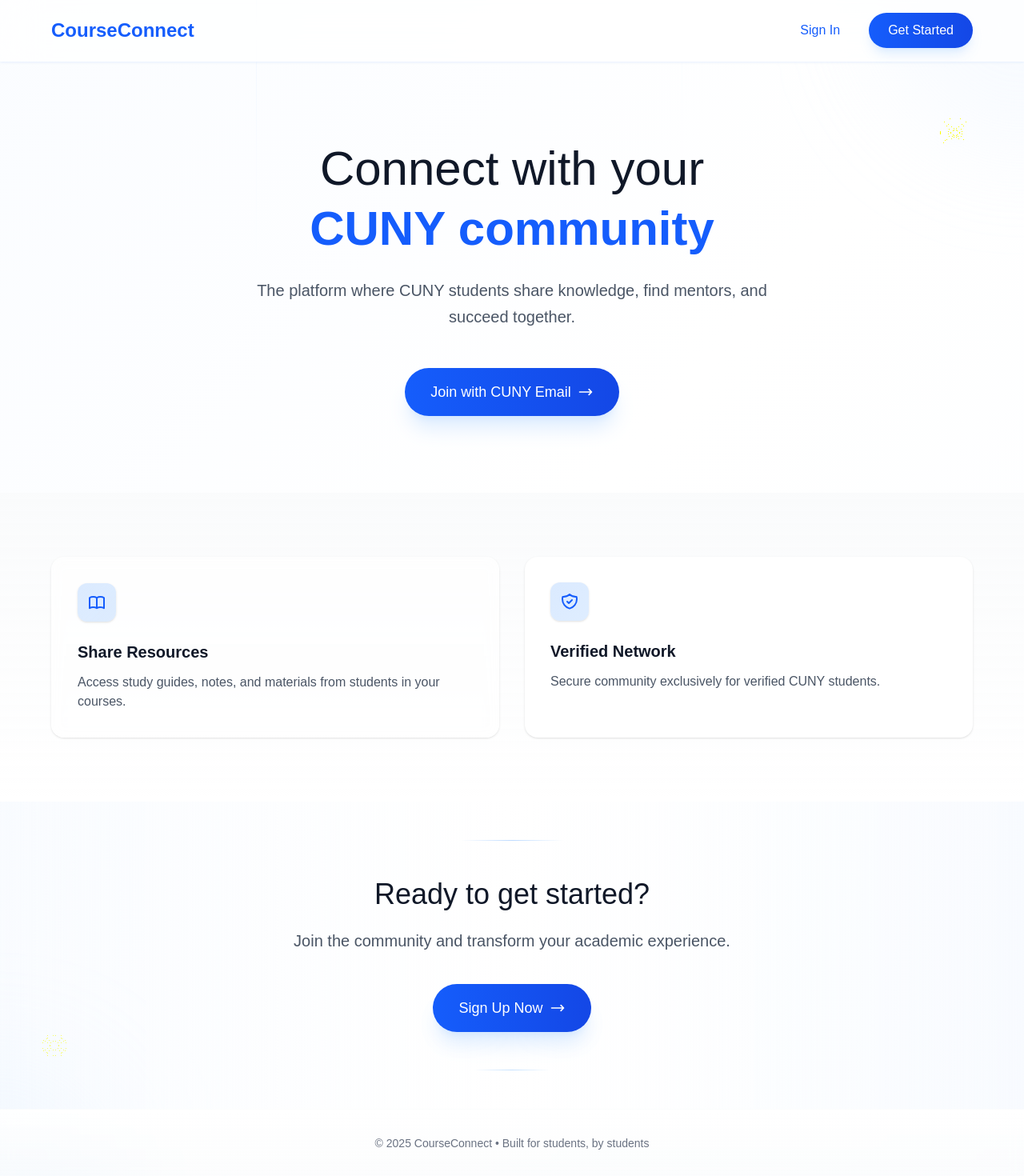
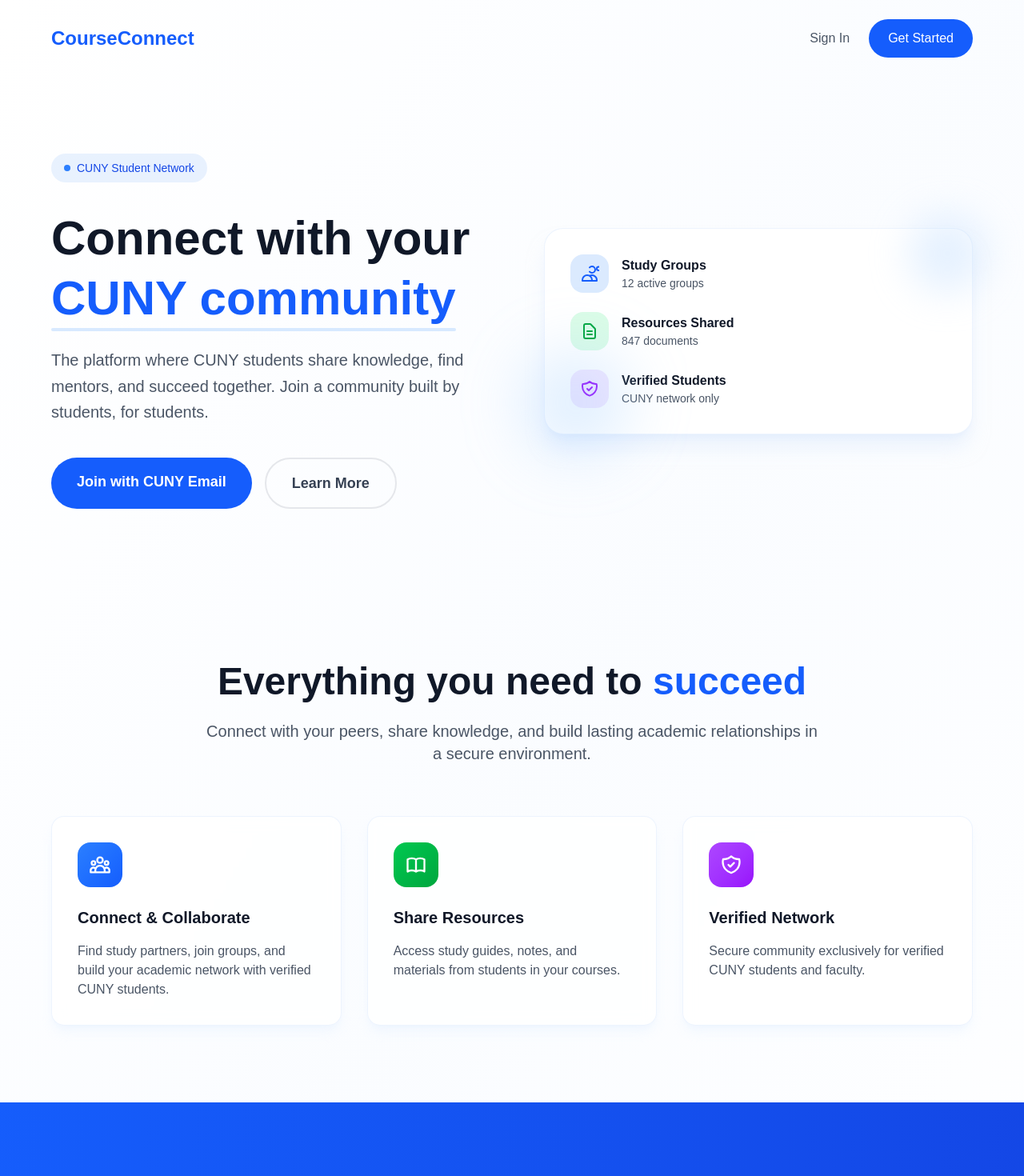
Before and after one commit to haseebmalik18/course-connect, a Next.js app: page / in a window 1280 px wide. Shown: the top 1470 px of the page at 80% size. Built offline with nearby package versions, Linux system fonts and the light colour scheme.

Commit message:
Fix TypeScript error by adding missing fields to Class interface

```diff
--- a/src/app/page.tsx
+++ b/src/app/page.tsx
@@ -2,38 +2,23 @@
 
 export default function LandingPage() {
   return (
-    <div className="bg-white min-h-screen relative overflow-hidden">
-      <div className="absolute inset-0 bg-gradient-to-br from-blue-50/30 via-white to-blue-50/20 pointer-events-none"></div>
-      <div className="absolute top-0 right-0 w-96 h-96 bg-blue-100/20 rounded-full blur-3xl -translate-y-48 translate-x-48 pointer-events-none"></div>
-      <div className="absolute bottom-0 left-0 w-80 h-80 bg-blue-200/15 rounded-full blur-3xl translate-y-40 -translate-x-40 pointer-events-none"></div>
-      <div className="absolute top-1/2 left-1/2 w-72 h-72 bg-gradient-radial from-blue-100/10 to-transparent rounded-full blur-2xl -translate-x-1/2 -translate-y-1/2 pointer-events-none"></div>
-
-      <div className="absolute top-0 left-1/4 w-px h-96 bg-gradient-to-b from-blue-200/20 via-blue-100/10 to-transparent"></div>
-      <div className="absolute top-0 right-1/3 w-px h-80 bg-gradient-to-b from-blue-100/15 via-blue-50/5 to-transparent"></div>
-
-      <div
-        className="absolute top-40 right-20 w-3 h-3 bg-blue-200/30 rounded-full blur-sm animate-pulse"
-        style={{ animationDuration: "4s" }}
-      ></div>
-      <div
-        className="absolute bottom-40 left-16 w-2 h-2 bg-blue-300/25 rounded-full blur-sm animate-pulse"
-        style={{ animationDelay: "2s", animationDuration: "5s" }}
-      ></div>
-      <nav className="sticky top-0 z-50 px-6 py-4 bg-white/70 backdrop-blur-xl border-b border-white/20 shadow-sm shadow-blue-100/50 animate-in slide-in-from-top duration-700">
+    <div className="bg-gradient-to-br from-white via-blue-50/30 to-white min-h-screen">
+      {/* Navigation */}
+      <nav className="relative z-50 px-6 py-6">
         <div className="max-w-6xl mx-auto flex justify-between items-center">
-          <h1 className="text-2xl font-semibold text-blue-600 hover:scale-105 transition-transform duration-300 cursor-pointer">
+          <h1 className="text-2xl font-bold text-blue-600">
             CourseConnect
           </h1>
-          <div className="flex gap-3">
+          <div className="flex items-center gap-6">
             <Link
               href="/auth"
-              className="px-6 py-2.5 text-blue-600 hover:bg-blue-50 hover:scale-105 active:scale-95 rounded-full transition-all duration-300 font-medium hover:shadow-sm"
+              className="text-gray-600 hover:text-blue-600 font-medium transition-colors"
             >
               Sign In
             </Link>
             <Link
               href="/auth"
-              className="px-6 py-2.5 bg-gradient-to-r from-blue-600 to-blue-700 text-white hover:from-blue-700 hover:to-blue-800 hover:scale-105 active:scale-95 rounded-full transition-all duration-300 font-medium shadow-lg shadow-blue-200/50 hover:shadow-xl hover:shadow-blue-300/60"
+              className="bg-blue-600 hover:bg-blue-700 text-white px-6 py-3 rounded-full font-medium transition-all hover:shadow-lg hover:shadow-blue-200/50"
             >
               Get Started
             </Link>
@@ -41,134 +26,174 @@
         </div>
       </nav>
 
-      <section className="relative px-6 py-24 max-w-4xl mx-auto text-center">
-        <h2 className="text-6xl font-light text-gray-900 mb-6 leading-tight animate-in fade-in slide-in-from-bottom duration-1000 delay-200">
-          Connect with your
-          <span className="block font-semibold text-blue-600 hover:text-blue-700 transition-colors duration-500">
+      {/* Hero Section */}
+      <section className="px-6 py-16 lg:py-24">
+        <div className="max-w-6xl mx-auto">
+          <div className="grid lg:grid-cols-2 gap-12 lg:gap-20 items-center">
+            <div>
+              <div className="inline-flex items-center px-4 py-2 bg-blue-100/60 rounded-full text-blue-700 text-sm font-medium mb-8">
+                <div className="w-2 h-2 bg-blue-500 rounded-full mr-2"></div>
+                CUNY Student Network
+              </div>
+              <h1 className="text-4xl lg:text-6xl font-bold text-gray-900 mb-6 leading-tight">
+                Connect with your{" "}
+                <span className="text-blue-600 relative">
                   CUNY community
+                  <div className="absolute -bottom-2 left-0 w-full h-1 bg-blue-200/60 rounded-full"></div>
                 </span>
-        </h2>
-        <p className="text-xl text-gray-600 mb-12 max-w-2xl mx-auto leading-relaxed animate-in fade-in slide-in-from-bottom duration-1000 delay-500">
-          The platform where CUNY students share knowledge, find mentors, and
-          succeed together.
+              </h1>
+              <p className="text-xl text-gray-600 mb-10 leading-relaxed">
+                The platform where CUNY students share knowledge, find mentors, and succeed together. Join a community built by students, for students.
               </p>
-        <div className="animate-in fade-in slide-in-from-bottom duration-1000 delay-700">
+              <div className="flex flex-col sm:flex-row gap-4">
                 <Link
                   href="/auth"
-            className="group inline-flex items-center px-8 py-4 bg-gradient-to-r from-blue-600 to-blue-700 text-white rounded-full text-lg font-medium hover:from-blue-700 hover:to-blue-800 hover:scale-105 active:scale-95 transition-all duration-300 shadow-xl shadow-blue-200/50 hover:shadow-2xl hover:shadow-blue-300/60"
+                  className="bg-blue-600 hover:bg-blue-700 text-white px-8 py-4 rounded-full text-lg font-semibold transition-all hover:shadow-lg hover:shadow-blue-200/50 hover:-translate-y-0.5"
                 >
                   Join with CUNY Email
-            <svg
-              className="ml-2 w-5 h-5 group-hover:translate-x-1 transition-transform duration-300"
-              fill="none"
-              stroke="currentColor"
-              viewBox="0 0 24 24"
+                </Link>
+                <Link
+                  href="/auth"
+                  className="border-2 border-gray-200 hover:border-blue-300 text-gray-700 hover:text-blue-600 px-8 py-4 rounded-full text-lg font-semibold transition-all hover:bg-blue-50/50"
                 >
-              <path
-                strokeLinecap="round"
-                strokeLinejoin="round"
-                strokeWidth={2}
-                d="M17 8l4 4m0 0l-4 4m4-4H3"
-              />
+                  Learn More
+                </Link>
+              </div>
+            </div>
+
+            <div className="relative">
+              <div className="bg-white rounded-3xl shadow-xl shadow-blue-100/50 p-8 border border-blue-100/50">
+                <div className="space-y-6">
+                  <div className="flex items-center gap-4">
+                    <div className="w-12 h-12 bg-blue-100 rounded-2xl flex items-center justify-center">
+                      <svg className="w-6 h-6 text-blue-600" fill="none" stroke="currentColor" viewBox="0 0 24 24">
+                        <path strokeLinecap="round" strokeLinejoin="round" strokeWidth={2} d="M12 4.354a4 4 0 110 5.292M15 21H3v-1a6 6 0 0112 0v1zm0 0h6v-1a6 6 0 00-9-5.197m13.5-9a2.25 2.25 0 11-4.5 0 2.25 2.25 0 014.5 0z" />
                       </svg>
-          </Link>
+                    </div>
+                    <div>
+                      <h3 className="font-semibold text-gray-900">Study Groups</h3>
+                      <p className="text-gray-600 text-sm">12 active groups</p>
+                    </div>
+                  </div>
+
+                  <div className="flex items-center gap-4">
+                    <div className="w-12 h-12 bg-green-100 rounded-2xl flex items-center justify-center">
+                      <svg className="w-6 h-6 text-green-600" fill="none" stroke="currentColor" viewBox="0 0 24 24">
+                        <path strokeLinecap="round" strokeLinejoin="round" strokeWidth={2} d="M9 12h6m-6 4h6m2 5H7a2 2 0 01-2-2V5a2 2 0 012-2h5.586a1 1 0 01.707.293l5.414 5.414a1 1 0 01.293.707V19a2 2 0 01-2 2z" />
+                      </svg>
+                    </div>
+                    <div>
+                      <h3 className="font-semibold text-gray-900">Resources Shared</h3>
+                      <p className="text-gray-600 text-sm">847 documents</p>
+                    </div>
+                  </div>
+
+                  <div className="flex items-center gap-4">
+                    <div className="w-12 h-12 bg-purple-100 rounded-2xl flex items-center justify-center">
+                      <svg className="w-6 h-6 text-purple-600" fill="none" stroke="currentColor" viewBox="0 0 24 24">
+                        <path strokeLinecap="round" strokeLinejoin="round" strokeWidth={2} d="M9 12l2 2 4-4m5.618-4.016A11.955 11.955 0 0112 2.944a11.955 11.955 0 01-8.618 3.04A12.02 12.02 0 003 9c0 5.591 3.824 10.29 9 11.622 5.176-1.332 9-6.031 9-11.622 0-1.042-.133-2.052-.382-3.016z" />
+                      </svg>
+                    </div>
+                    <div>
+                      <h3 className="font-semibold text-gray-900">Verified Students</h3>
+                      <p className="text-gray-600 text-sm">CUNY network only</p>
+                    </div>
+                  </div>
+                </div>
+              </div>
+
+              <div className="absolute -top-4 -right-4 w-24 h-24 bg-blue-200/40 rounded-full blur-xl"></div>
+              <div className="absolute -bottom-6 -left-6 w-32 h-32 bg-blue-300/30 rounded-full blur-2xl"></div>
+            </div>
+          </div>
         </div>
       </section>
 
-      <section className="relative px-6 py-20 bg-gradient-to-b from-gray-50/80 to-white/90 backdrop-blur-sm">
+      {/* Features Section */}
+      <section className="px-6 py-16 lg:py-24">
         <div className="max-w-6xl mx-auto">
-          <div className="grid md:grid-cols-2 gap-8">
-            <div className="group bg-white/70 backdrop-blur-sm p-8 rounded-2xl shadow-sm border border-white/20 hover:shadow-2xl hover:shadow-blue-100/20 hover:-translate-y-2 hover:bg-white/90 transition-all duration-500 cursor-pointer animate-in fade-in slide-in-from-bottom duration-1000 delay-300">
-              <div className="w-12 h-12 bg-gradient-to-br from-blue-100 to-blue-200/50 rounded-xl flex items-center justify-center mb-6 group-hover:from-blue-200 group-hover:to-blue-300/60 group-hover:scale-110 transition-all duration-300 shadow-sm group-hover:shadow-md">
-                <svg
-                  className="w-6 h-6 text-blue-600 group-hover:text-blue-700 transition-colors duration-300"
-                  fill="none"
-                  stroke="currentColor"
-                  viewBox="0 0 24 24"
-                >
-                  <path
-                    strokeLinecap="round"
-                    strokeLinejoin="round"
-                    strokeWidth={2}
-                    d="M12 6.253v13m0-13C10.832 5.477 9.246 5 7.5 5S4.168 5.477 3 6.253v13C4.168 18.477 5.754 18 7.5 18s3.332.477 4.5 1.253m0-13C13.168 5.477 14.754 5 16.5 5c1.746 0 3.332.477 4.5 1.253v13C20.168 18.477 18.582 18 16.5 18c-1.746 0-3.332.477-4.5 1.253"
-                  />
-                </svg>
-              </div>
-              <h3 className="text-xl font-semibold text-gray-900 mb-3 group-hover:text-blue-600 transition-colors duration-300">
-                Share Resources
-              </h3>
-              <p className="text-gray-600 group-hover:text-gray-700 transition-colors duration-300">
-                Access study guides, notes, and materials from students in your
-                courses.
+          <div className="text-center mb-16">
+            <h2 className="text-3xl lg:text-5xl font-bold text-gray-900 mb-6">
+              Everything you need to <span className="text-blue-600">succeed</span>
+            </h2>
+            <p className="text-xl text-gray-600 max-w-3xl mx-auto">
+              Connect with your peers, share knowledge, and build lasting academic relationships in a secure environment.
             </p>
           </div>
 
-
-            <div className="group bg-white p-8 rounded-2xl shadow-sm hover:shadow-xl hover:-translate-y-2 transition-all duration-500 cursor-pointer animate-in fade-in slide-in-from-bottom duration-1000 delay-700">
-              <div className="w-12 h-12 bg-gradient-to-br from-blue-100 to-blue-200/50 rounded-xl flex items-center justify-center mb-6 group-hover:from-blue-200 group-hover:to-blue-300/60 group-hover:scale-110 transition-all duration-300 shadow-sm group-hover:shadow-md">
-                <svg
-                  className="w-6 h-6 text-blue-600 group-hover:text-blue-700 transition-colors duration-300"
-                  fill="none"
-                  stroke="currentColor"
-                  viewBox="0 0 24 24"
-                >
-                  <path
-                    strokeLinecap="round"
-                    strokeLinejoin="round"
-                    strokeWidth={2}
-                    d="M9 12l2 2 4-4m5.618-4.016A11.955 11.955 0 0112 2.944a11.955 11.955 0 01-8.618 3.04A12.02 12.02 0 003 9c0 5.591 3.824 10.29 9 11.622 5.176-1.332 9-6.031 9-11.622 0-1.042-.133-2.052-.382-3.016z"
-                  />
+          <div className="grid md:grid-cols-2 lg:grid-cols-3 gap-8">
+            <div className="bg-white/80 backdrop-blur-sm p-8 rounded-2xl shadow-lg shadow-blue-100/30 border border-blue-100/50 hover:shadow-xl hover:shadow-blue-200/40 transition-all hover:-translate-y-1">
+              <div className="w-14 h-14 bg-gradient-to-br from-blue-500 to-blue-600 rounded-2xl flex items-center justify-center mb-6">
+                <svg className="w-7 h-7 text-white" fill="none" stroke="currentColor" viewBox="0 0 24 24">
+                  <path strokeLinecap="round" strokeLinejoin="round" strokeWidth={2} d="M17 20h5v-2a3 3 0 00-5.356-1.857M17 20H7m10 0v-2c0-.656-.126-1.283-.356-1.857M7 20H2v-2a3 3 0 015.356-1.857M7 20v-2c0-.656.126-1.283.356-1.857m0 0a5.002 5.002 0 019.288 0M15 7a3 3 0 11-6 0 3 3 0 016 0zm6 3a2 2 0 11-4 0 2 2 0 014 0zM7 10a2 2 0 11-4 0 2 2 0 014 0z" />
                 </svg>
               </div>
-              <h3 className="text-xl font-semibold text-gray-900 mb-3 group-hover:text-blue-600 transition-colors duration-300">
-                Verified Network
-              </h3>
-              <p className="text-gray-600 group-hover:text-gray-700 transition-colors duration-300">
-                Secure community exclusively for verified CUNY students.
+              <h3 className="text-xl font-bold text-gray-900 mb-4">Connect & Collaborate</h3>
+              <p className="text-gray-600">
+                Find study partners, join groups, and build your academic network with verified CUNY students.
+              </p>
+            </div>
+
+            <div className="bg-white/80 backdrop-blur-sm p-8 rounded-2xl shadow-lg shadow-blue-100/30 border border-blue-100/50 hover:shadow-xl hover:shadow-blue-200/40 transition-all hover:-translate-y-1">
+              <div className="w-14 h-14 bg-gradient-to-br from-green-500 to-green-600 rounded-2xl flex items-center justify-center mb-6">
+                <svg className="w-7 h-7 text-white" fill="none" stroke="currentColor" viewBox="0 0 24 24">
+                  <path strokeLinecap="round" strokeLinejoin="round" strokeWidth={2} d="M12 6.253v13m0-13C10.832 5.477 9.246 5 7.5 5S4.168 5.477 3 6.253v13C4.168 18.477 5.754 18 7.5 18s3.332.477 4.5 1.253m0-13C13.168 5.477 14.754 5 16.5 5c1.746 0 3.332.477 4.5 1.253v13C20.168 18.477 18.582 18 16.5 18c-1.746 0-3.332.477-4.5 1.253" />
+                </svg>
+              </div>
+              <h3 className="text-xl font-bold text-gray-900 mb-4">Share Resources</h3>
+              <p className="text-gray-600">
+                Access study guides, notes, and materials from students in your courses.
+              </p>
+            </div>
+
+            <div className="bg-white/80 backdrop-blur-sm p-8 rounded-2xl shadow-lg shadow-blue-100/30 border border-blue-100/50 hover:shadow-xl hover:shadow-blue-200/40 transition-all hover:-translate-y-1 md:col-span-2 lg:col-span-1">
+              <div className="w-14 h-14 bg-gradient-to-br from-purple-500 to-purple-600 rounded-2xl flex items-center justify-center mb-6">
+                <svg className="w-7 h-7 text-white" fill="none" stroke="currentColor" viewBox="0 0 24 24">
+                  <path strokeLinecap="round" strokeLinejoin="round" strokeWidth={2} d="M9 12l2 2 4-4m5.618-4.016A11.955 11.955 0 0112 2.944a11.955 11.955 0 01-8.618 3.04A12.02 12.02 0 003 9c0 5.591 3.824 10.29 9 11.622 5.176-1.332 9-6.031 9-11.622 0-1.042-.133-2.052-.382-3.016z" />
+                </svg>
+              </div>
+              <h3 className="text-xl font-bold text-gray-900 mb-4">Verified Network</h3>
+              <p className="text-gray-600">
+                Secure community exclusively for verified CUNY students and faculty.
               </p>
             </div>
           </div>
         </div>
       </section>
 
-      <section className="relative px-6 py-24 bg-gradient-to-r from-blue-50/30 via-white to-blue-50/30">
-        <div className="absolute top-12 left-1/2 w-32 h-px bg-gradient-to-r from-transparent via-blue-200 to-transparent -translate-x-1/2"></div>
-        <div className="absolute bottom-12 left-1/2 w-24 h-px bg-gradient-to-r from-transparent via-blue-300/50 to-transparent -translate-x-1/2"></div>
-        <div className="max-w-3xl mx-auto text-center animate-in fade-in slide-in-from-bottom duration-1000 delay-300">
-          <h3 className="text-4xl font-light text-gray-900 mb-6 hover:text-blue-600 transition-colors duration-500">
+      {/* CTA Section */}
+      <section className="px-6 py-16 lg:py-24 bg-gradient-to-r from-blue-600 to-blue-700">
+        <div className="max-w-4xl mx-auto text-center">
+          <h2 className="text-3xl lg:text-5xl font-bold text-white mb-6">
             Ready to get started?
-          </h3>
-          <p className="text-xl text-gray-600 mb-10 hover:text-gray-700 transition-colors duration-300">
-            Join the community and transform your academic experience.
+          </h2>
+          <p className="text-xl text-blue-100 mb-12 max-w-2xl mx-auto">
+            Join thousands of CUNY students who are already connecting, learning, and succeeding together.
           </p>
           <Link
             href="/auth"
-            className="group inline-flex items-center px-8 py-4 bg-gradient-to-r from-blue-600 to-blue-700 text-white rounded-full text-lg font-medium hover:from-blue-700 hover:to-blue-800 hover:scale-105 active:scale-95 transition-all duration-300 shadow-xl shadow-blue-200/50 hover:shadow-2xl hover:shadow-blue-300/60"
+            className="inline-flex items-center bg-white text-blue-600 px-8 py-4 rounded-full text-lg font-bold hover:bg-gray-50 transition-all hover:shadow-lg hover:-translate-y-0.5"
           >
-            <span className="group-hover:scale-105 transition-transform duration-300">
             Sign Up Now
-            </span>
-            <svg
-              className="ml-2 w-5 h-5 group-hover:translate-x-1 group-hover:scale-110 transition-all duration-300"
-              fill="none"
-              stroke="currentColor"
-              viewBox="0 0 24 24"
-            >
-              <path
-                strokeLinecap="round"
-                strokeLinejoin="round"
-                strokeWidth={2}
-                d="M17 8l4 4m0 0l-4 4m4-4H3"
-              />
+            <svg className="ml-2 w-5 h-5" fill="none" stroke="currentColor" viewBox="0 0 24 24">
+              <path strokeLinecap="round" strokeLinejoin="round" strokeWidth={2} d="M17 8l4 4m0 0l-4 4m4-4H3" />
             </svg>
           </Link>
+          <p className="text-blue-200 text-sm mt-6">
+            CUNY email required for verification
+          </p>
         </div>
       </section>
 
-      <footer className="relative px-6 py-8 border-t border-white/20 bg-gradient-to-t from-gray-50/50 to-white/90 backdrop-blur-sm animate-in fade-in duration-1000 delay-800">
+      {/* Footer */}
+      <footer className="px-6 py-12 bg-gray-50 border-t border-gray-200">
         <div className="max-w-6xl mx-auto text-center">
-          <p className="text-gray-500 text-sm hover:text-gray-600 transition-colors duration-300">
-            © 2025 CourseConnect • Built for students, by students
+          <div className="mb-8">
+            <h3 className="text-2xl font-bold text-blue-600 mb-2">CourseConnect</h3>
+            <p className="text-gray-600">Connecting CUNY students for academic success</p>
+          </div>
+          <p className="text-gray-500">
+            © 2025 CourseConnect. Built for students, by students.
           </p>
         </div>
       </footer>
--- a/src/lib/types/database.ts
+++ b/src/lib/types/database.ts
@@ -6,6 +6,8 @@
   class_number: number;
   created_by: string;
   created_at: string;
+  doc_count?: number;
+  student_count?: number;
 }
 
 export interface Document {
```
Lines whose indentation alone changed are shown as unchanged.
